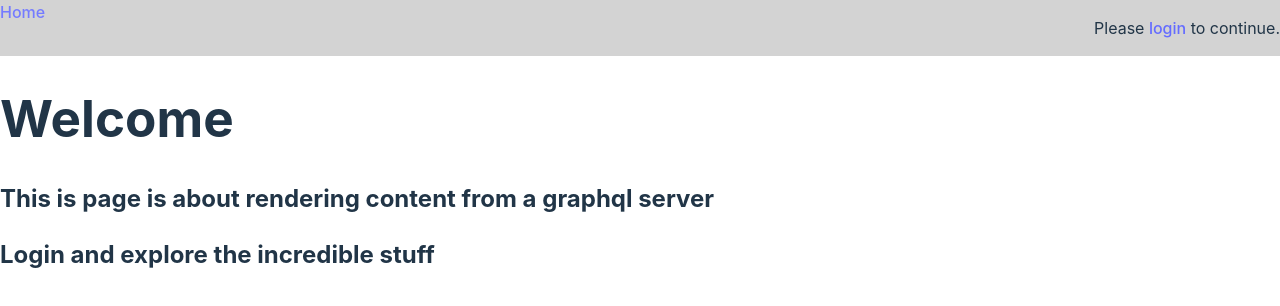
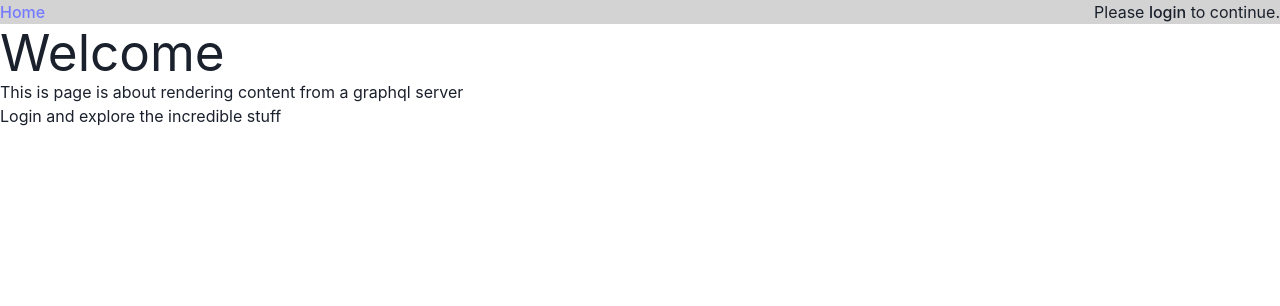
Before and after one commit to makuku666/CodeCraftChallenge, a React (Vite) app: page / in a window 1280 px wide. Shown: the top 306 px of the page. Built offline with nearby package versions, Linux system fonts and the light colour scheme; no server answers.

Commit message:
feat: UI Lib - Chakra UI

```diff
--- a/package.json
+++ b/package.json
@@ -13,6 +13,10 @@
   },
   "dependencies": {
     "@apollo/client": "^3.8.7",
+    "@chakra-ui/react": "^2.8.2",
+    "@emotion/react": "^11.11.1",
+    "@emotion/styled": "^11.11.0",
+    "framer-motion": "^10.16.7",
     "graphql": "^16.8.1",
     "js-cookie": "^3.0.5",
     "localforage": "^1.10.0",
--- /dev/null
+++ b/src/App.css
@@ -0,0 +1,4 @@
+#root {
+  height: 100%;
+  width: 100%;
+}
--- a/vite.config.js
+++ b/vite.config.js
@@ -6,7 +6,14 @@ import { defineConfig } from 'vite'
 
 // https://vitejs.dev/config/
 export default defineConfig({
-  server: { port: 3000, open: true, strictPort: true },
+  server: {
+    port: 3000,
+    open: true,
+    strictPort: true,
+    watch: {
+      usePolling: true
+    }
+  },
   esbuild: {
     loader: 'jsx',
     include: /src\/.*\.jsx?$/,
```
Also changed, not shown: src/App.jsx (+7 -3 lines), 1 other file (tests, documents, lock files or other folders).
